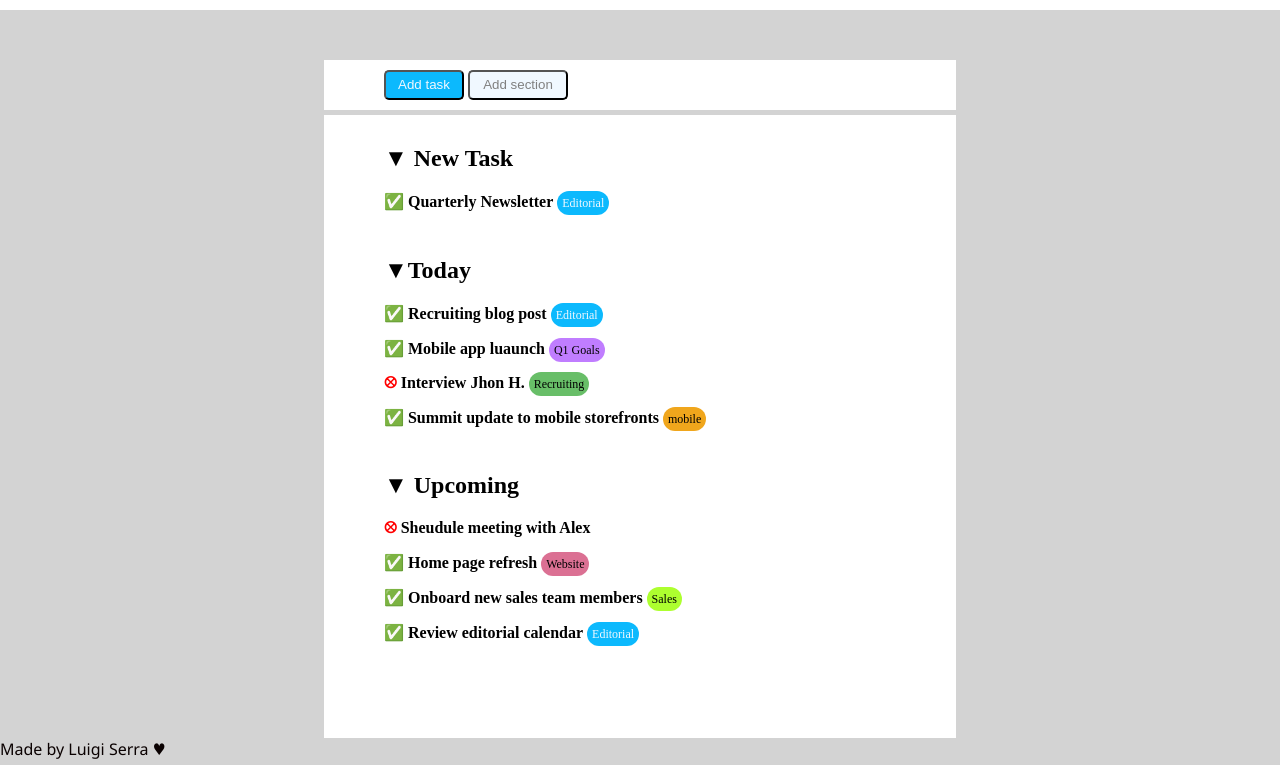
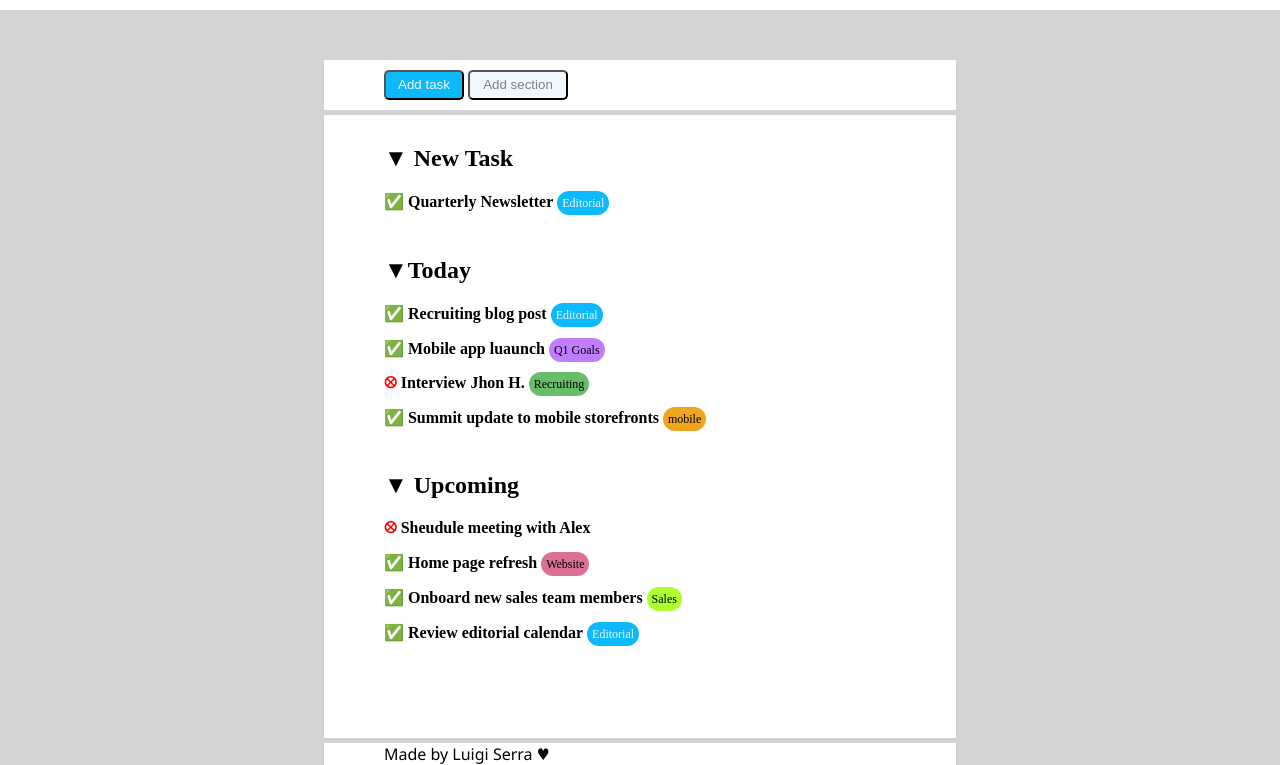
Before and after one commit to LuigiSerra91/html-css-toboolist, a plain HTML site: page index.html in a window 1280 px wide. Shown: the part 70-835 px from the top of the page. Drawn offline with Linux system fonts and the light colour scheme.

Commit message:
correction-footer

```diff
--- a/css/style.css
+++ b/css/style.css
@@ -107,7 +107,12 @@
 .footer{
     font-family: 'Segoe UI', Tahoma, Geneva, Verdana, sans-serif;
     color: rgb(10, 1, 1);
-
+    width: 40%;
+    background-color: white;
+    padding-left:60px;
+    padding-right: 60px;
+    margin: auto;
+    margin-top: 5px;
 }
 
 .x-red{
--- a/index.html
+++ b/index.html
@@ -62,7 +62,8 @@
 
     </main>
     <!-- main -->
-      <div class="conteiner"><footer class="footer">Made by Luigi Serra &hearts; </footer></div>
+
+      <footer class="footer">Made by Luigi Serra &hearts; </footer>
 
     <!-- footer -->
 
```
